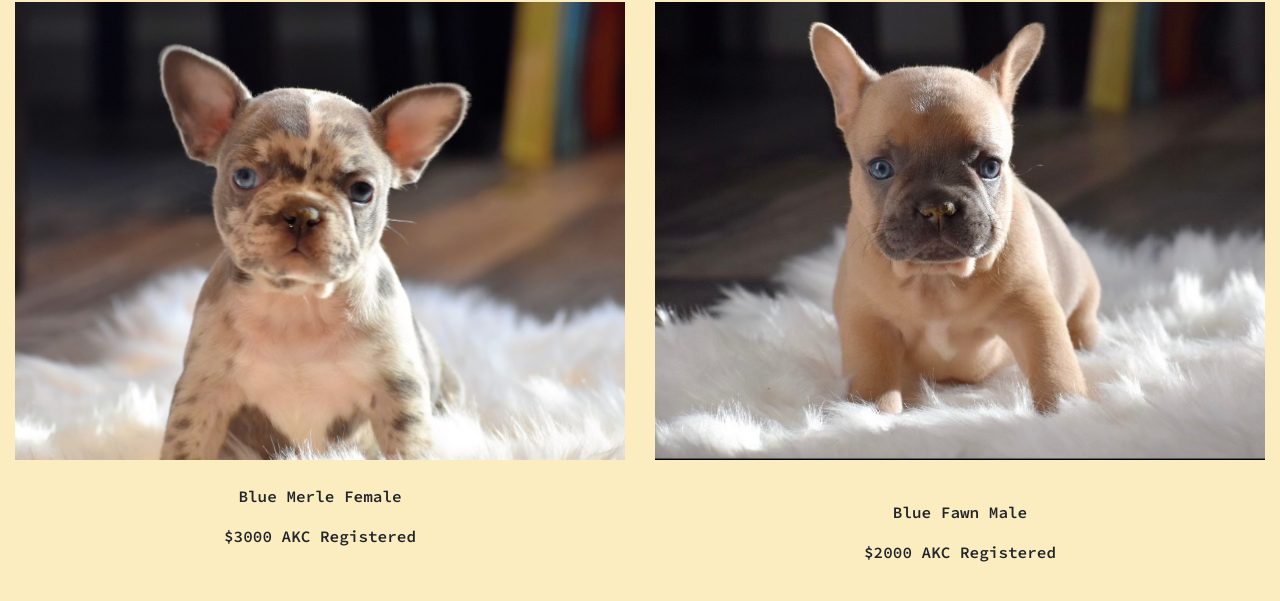
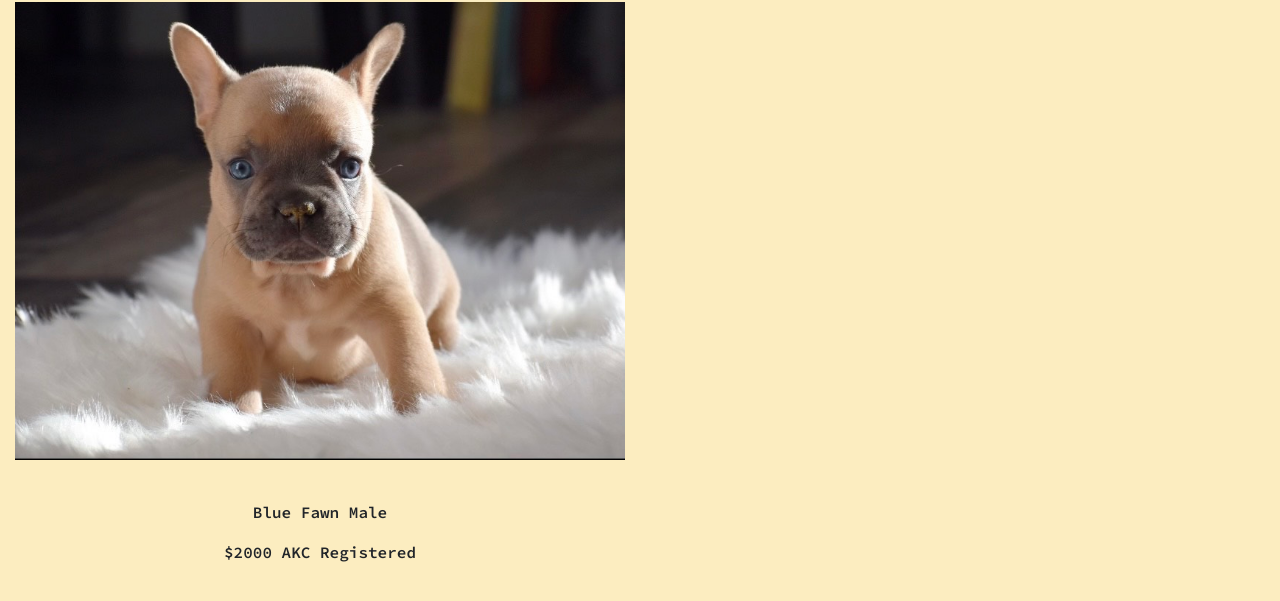
Before and after one commit to nftgoat/PBJ-Frenchies-Site, a plain HTML site: page puppies.html in a window 1280 px wide. Shown: the part 105-706 px from the top of the page. Drawn offline with nearby package versions, Linux system fonts and the light colour scheme.

Commit message:
removed pup

```diff
--- a/puppies.html
+++ b/puppies.html
@@ -98,17 +98,16 @@
           <br>
               </div>
             </section> -->
-              <section class="col-12 col-md-6">
-              <div>
+
+              <!-- <div>
                 <img src="./assets/images/IMG_2699.jpeg" class="d-block w-100" alt="...">
                 <br>
         <p>Blue Merle Female</p>
-          <!-- <br>
+          <br>
           <p>$2000 for pet home only</p> -->
-          <p>$3000 AKC Registered</p>
-          <br>
-              </div>
-              </section>
+          <!-- <p>$3000 AKC Registered</p>
+          <br> -->
+
               <!-- <section class="col-12 col-md-6">
               <div>
                 <img src="./assets/images/IMG_2706.jpeg" class="d-block w-100" alt="...">
```
Also changed, not shown: index.html (+4 -4 lines).
